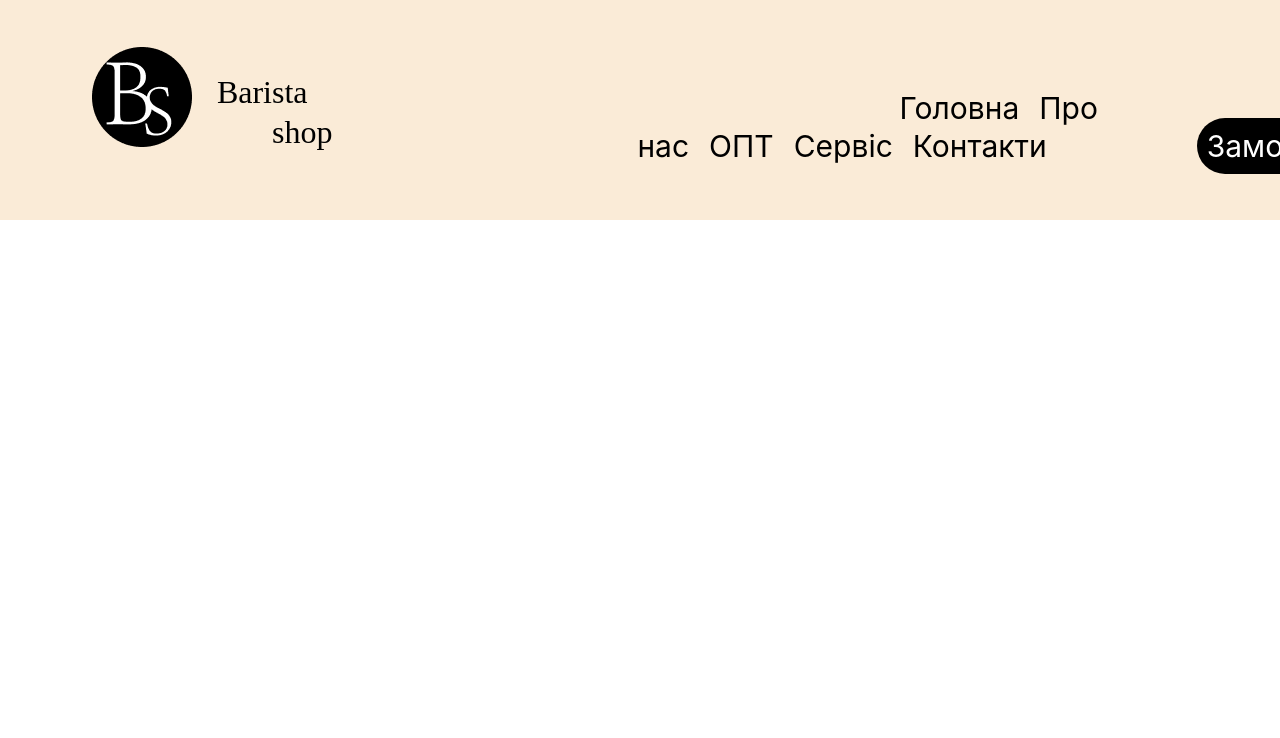
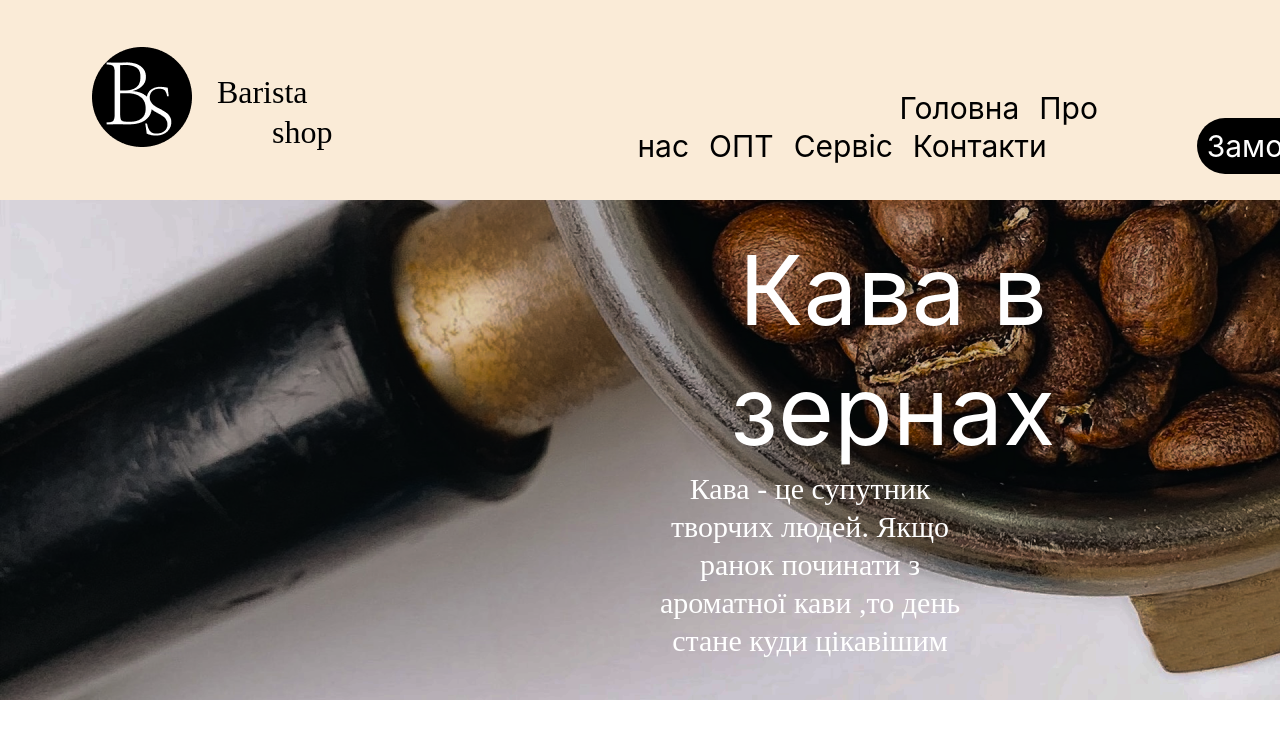
Before and after one commit to kozakevich13/barista-shop, a React (Create React App) app: page / in a window 1280 px wide. Shown: the top 738 px of the page. Built offline with nearby package versions, Linux system fonts and the light colour scheme.

Commit message:
add new component "content"

```diff
--- a/src/App.js
+++ b/src/App.js
@@ -1,11 +1,13 @@
 import logo from './logo.svg';
 import './App.css';
 import Header from './components/header/Header';
+import Content from './components/content/Content';
 
 function App() {
   return (
     <div className="App">
         <Header/>
+        <Content/>
     </div>
   );
 }
--- /dev/null
+++ b/src/components/content/Content.css
@@ -0,0 +1,42 @@
+.content {
+    background-color: aqua;
+    width: 100%;
+    height: 500px;
+    background-image: url('../../img/Rectangle\ 4.png');
+}
+
+.content-header {
+    /* font-family: 'NanumMyeongjo'; */
+    font-style: normal;
+    font-weight: 400;
+    font-size: 96px;
+    line-height: 120px;
+    /* identical to box height */
+    padding-top: 30px;
+    margin-top: 0px;
+    margin-right: 134px;
+    text-align: center;
+    color: #FFFFFF;
+    margin-bottom: 0px;
+}
+
+.text-content {
+  width: 50%;
+  margin-left: 50%;
+}
+
+.main-content {
+    width: 50%;
+    font-family: 'NanumMyeongjo';
+    font-style: normal;
+    font-weight: 400;
+    font-size: 30px;
+    line-height: 38px;
+
+    color: #FFFFFF;
+    text-align: center;
+    margin: 0px;
+    margin-left: 10px;
+
+
+}
--- /dev/null
+++ b/src/components/content/Content.jsx
@@ -0,0 +1,20 @@
+import './Content.css';
+import Logo from '../logo/Logo'
+import Menu from '../menu/Menu';
+
+
+function Content() {
+  return (
+    <div className="content">
+      <div className='text-content'>
+        <p className='content-header'>Кава в зернах</p>
+        <p className='main-content'>Кава - це супутник творчих людей.
+Якщо ранок починати з ароматної кави ,то
+день стане куди цікавішим</p>
+      </div>
+
+    </div>
+  );
+}
+
+export default Content;
--- a/src/components/header/Header.css
+++ b/src/components/header/Header.css
@@ -1,6 +1,6 @@
 .header {
     display: flex;
     top:0;
-    height: 220px;
+    height: 200px;
     background-color: antiquewhite;
 }
```
Also changed, not shown: src/img/Rectangle 4.png (added).
